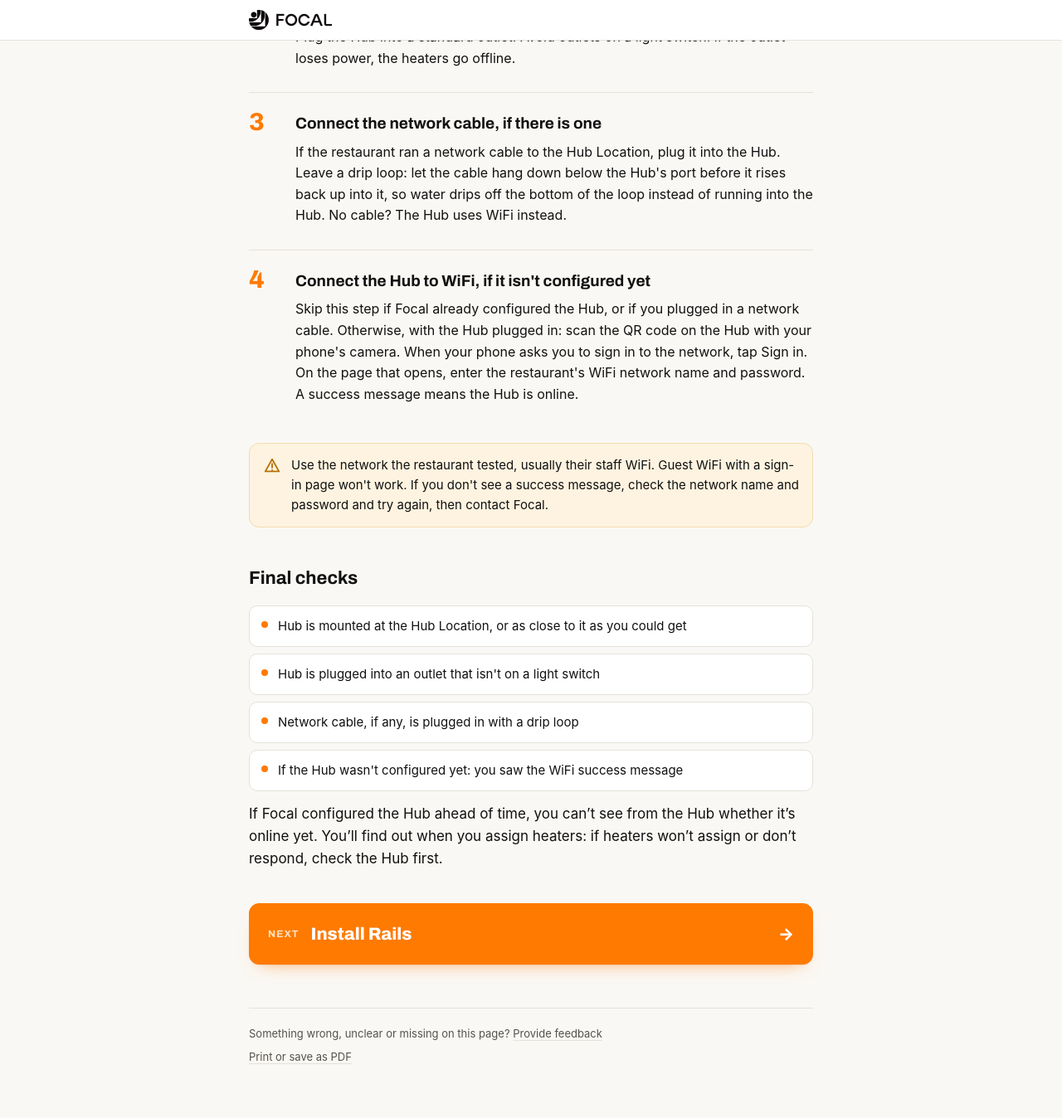
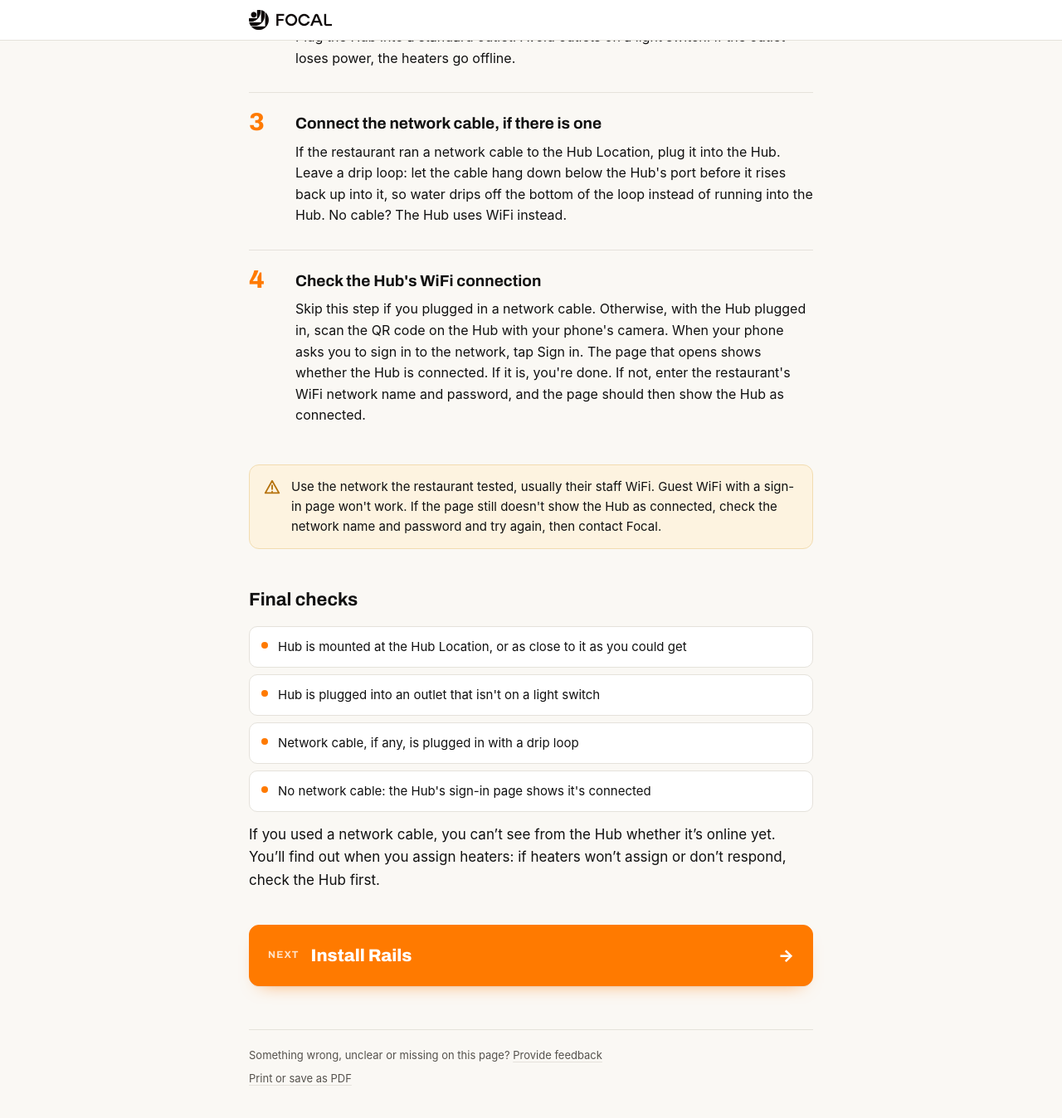
Before and after one commit to BeamT/external-docs, a Jekyll site: the page built from _guides/install-hub.md, in a window 1280 px wide and 1400 px high, scrolled down 1705 px. Shown: the top 1348 px of the window at 83% size. Built offline with Jekyll 4.4.1, drawn with Linux system fonts in a browser that asks for light colours; some web fonts are replaced; some of the changed text lies outside the part shown.

Commit message:
Make Hub WiFi check part of install, not prep email
- Step 4 of the Install Hub guide now has installers check the Hub's
  WiFi status from its sign-in page, and only enter credentials if it
  isn't connected. Installers can't tell from the prep email whether
  a Hub was configured, so the check replaces the "skip if configured"
  branch.
- Ask for WiFi name and password up front in the Install Hub and
  Start Here checklists, since any Hub may need them.
- Drop the "if not configured" qualifier from the printable installer
  cover checklist.
- Bump Install Hub guide to v2.3.

```diff
--- a/_guides/install-hub.md
+++ b/_guides/install-hub.md
@@ -18,13 +18,13 @@
 
 The Focal Hub is the heaters' link to the internet. It lets guests turn on heat with the QR code, lets staff control heaters from the Focal Control app, and runs schedules. If it loses its signal, all of that stops working, so placement matters.
 
-Some Hubs arrive already configured for the restaurant's WiFi. Others you configure on site, which takes a couple of minutes from your phone. Your install prep email from Focal says which one you have.
+Some Hubs arrive already configured for the restaurant's WiFi. Others you configure on site, which takes a couple of minutes from your phone. Once it's plugged in, you'll check which one you have.
 
 You need:
 
 - **The Focal Hub and its power cord**
 - **The site plan**, which marks the Hub Location
-- **If the Hub isn't configured yet:** a phone, plus the restaurant's WiFi network name and password (Focal sends these with your install prep email)
+- **A phone**, plus the restaurant's WiFi network name and password (from Focal or the restaurant), in case the Hub isn't configured yet
 
 The restaurant should already have checked that their WiFi meets the [WiFi Requirements]({{ site.baseurl }}/wifi-requirements/) where the Hub goes.
 
@@ -49,12 +49,12 @@
 
 {% include step.html number="3" title="Connect the network cable, if there is one" body="If the restaurant ran a network cable to the Hub Location, plug it into the Hub. Leave a drip loop: let the cable hang down below the Hub's port before it rises back up into it, so water drips off the bottom of the loop instead of running into the Hub. No cable? The Hub uses WiFi instead." %}
 
-{% include step.html number="4" title="Connect the Hub to WiFi, if it isn't configured yet" body="Skip this step if Focal already configured the Hub, or if you plugged in a network cable. Otherwise, with the Hub plugged in: scan the QR code on the Hub with your phone's camera. When your phone asks you to sign in to the network, tap Sign in. On the page that opens, enter the restaurant's WiFi network name and password. A success message means the Hub is online." %}
+{% include step.html number="4" title="Check the Hub's WiFi connection" body="Skip this step if you plugged in a network cable. Otherwise, with the Hub plugged in, scan the QR code on the Hub with your phone's camera. When your phone asks you to sign in to the network, tap Sign in. The page that opens shows whether the Hub is connected. If it is, you're done. If not, enter the restaurant's WiFi network name and password, and the page should then show the Hub as connected." %}
 
-{% include warn.html text="Use the network the restaurant tested, usually their staff WiFi. Guest WiFi with a sign-in page won't work. If you don't see a success message, check the network name and password and try again, then contact Focal." %}
+{% include warn.html text="Use the network the restaurant tested, usually their staff WiFi. Guest WiFi with a sign-in page won't work. If the page still doesn't show the Hub as connected, check the network name and password and try again, then contact Focal." %}
 
 ## Final checks
 
-{% include checklist.html items="Hub is mounted at the Hub Location, or as close to it as you could get | Hub is plugged into an outlet that isn't on a light switch | Network cable, if any, is plugged in with a drip loop | If the Hub wasn't configured yet: you saw the WiFi success message" %}
+{% include checklist.html items="Hub is mounted at the Hub Location, or as close to it as you could get | Hub is plugged into an outlet that isn't on a light switch | Network cable, if any, is plugged in with a drip loop | No network cable: the Hub's sign-in page shows it's connected" %}
 
-If Focal configured the Hub ahead of time, you can't see from the Hub whether it's online yet. You'll find out when you assign heaters: if heaters won't assign or don't respond, check the Hub first.
+If you used a network cable, you can't see from the Hub whether it's online yet. You'll find out when you assign heaters: if heaters won't assign or don't respond, check the Hub first.
--- a/print-installer.html
+++ b/print-installer.html
@@ -37,7 +37,7 @@
           <li>Dedicated GFCI outlet at the cord-exit end of each rail</li>
           <li>Correct rail + heater count for the config</li>
           <li>Focal Hub and its power cord</li>
-          <li>Restaurant WiFi name + password, if the Hub isn't configured yet</li>
+          <li>Restaurant WiFi name + password</li>
         </ul>
       </div>
       <div class="cover-check-col">
```
Also changed, not shown: other parts of _guides/install-hub.md (+1 -1 lines), _guides/start-here.md (+1 -1 lines).
